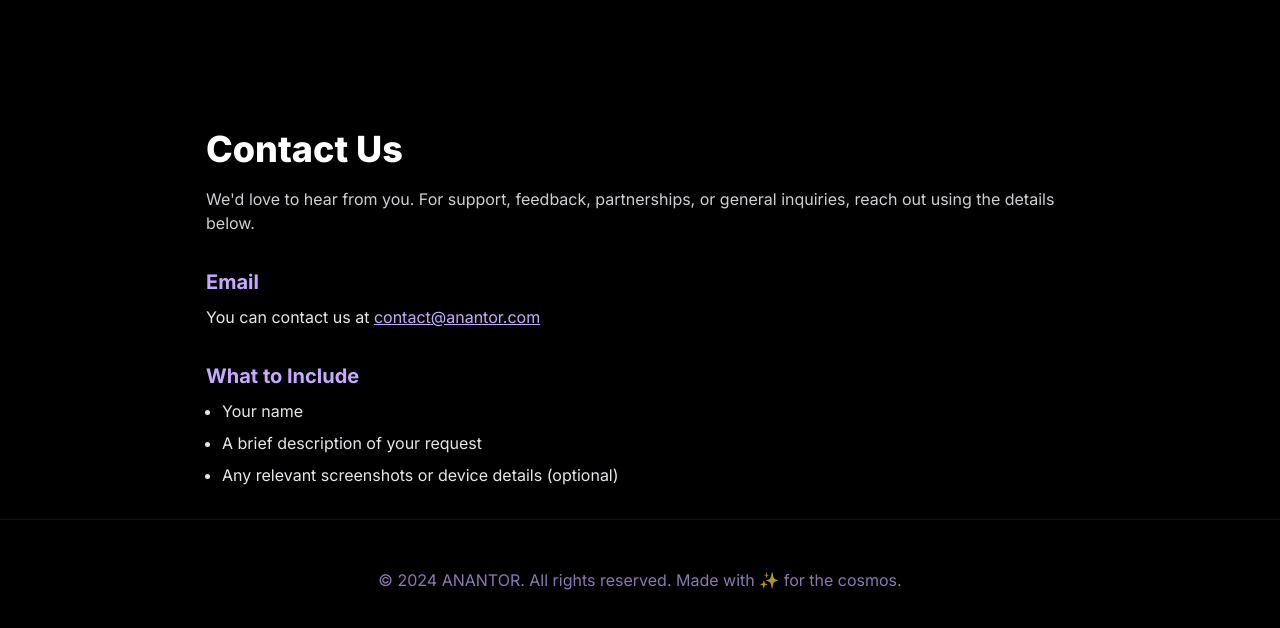
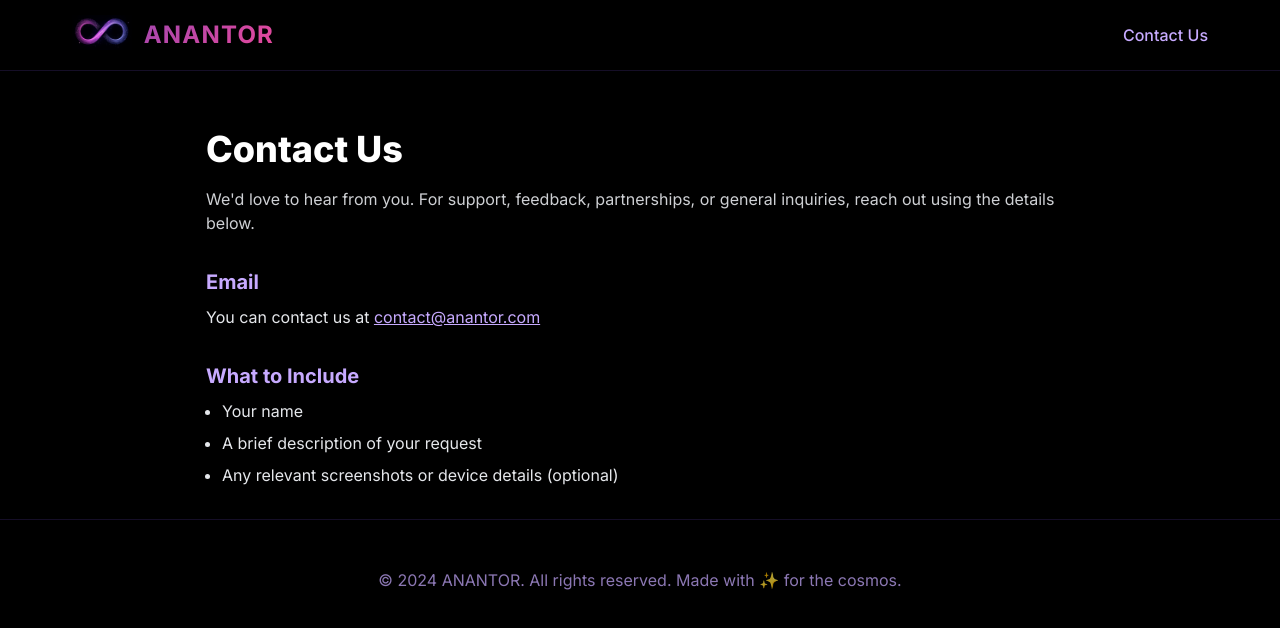
Before and after one commit to Abhay2012/anantor, a React (Vite) app: page /contact-us in a window 1280 px wide. Shown: the top 628 px of the page. Built offline with nearby package versions, Linux system fonts and the light colour scheme.

Commit message:
privacy policy and contact us

```diff
--- a/src/App.jsx
+++ b/src/App.jsx
@@ -1,4 +1,5 @@
 import { useState, useEffect } from 'react'
+import { Link } from 'react-router-dom'
 import './App.css'
 
 function App() {
@@ -86,12 +87,13 @@ function App() {
         <div className="container">
           <div className="logo-container">
             <div className="logo-wrapper">
+              <Link to="/">
                 <img
                   src="/anator_logo_transparent.png"
                   alt="ANANTOR Logo"
                   className={`logo-image ${isScrolled ? 'transitioning' : ''}`}
                 />
-              {/* <h1 className="logo">ANANTOR</h1> */}
+              </Link>
             </div>
             <p className="tagline">Your cosmic destiny awaits</p>
           </div>
@@ -102,7 +104,9 @@ function App() {
       <nav className={`fixed-navbar ${isScrolled ? 'visible' : ''}`}>
         <div className="navbar-content">
           <div className="navbar-logo">
+            <Link to="/">
               <img src="/anator_logo_transparent.png" alt="ANANTOR Logo" className="navbar-logo-image" />
+            </Link>
             <span className="navbar-logo-text">ANANTOR</span>
           </div>
           <div className="navbar-menu">
--- a/src/ContactUs.jsx
+++ b/src/ContactUs.jsx
@@ -1,8 +1,26 @@
 import React from 'react'
+import { Link } from 'react-router-dom'
 
 function ContactUs() {
   return (
     <div className="app" style={{ paddingTop: '6rem' }}>
+      {/* Permanent Fixed Navbar */}
+      <nav className={`fixed-navbar visible`}>
+        <div className="navbar-content">
+          <div className="navbar-logo">
+            <Link to="/">
+              <img src="/anator_logo_transparent.png" alt="ANANTOR Logo" className="navbar-logo-image" />
+            </Link>
+            <span className="navbar-logo-text">ANANTOR</span>
+          </div>
+          <div className="navbar-menu">
+            {/** <a href="#features" className="navbar-link">Features</a>
+            <a href="#download" className="navbar-link">Download</a> **/}
+            <a href="/contact-us" className="navbar-link">Contact Us</a>
+          </div>
+        </div>
+      </nav>
+
       <section className="container" style={{ maxWidth: 900, margin: '0 auto', padding: '2rem 1rem', color: '#e5e7eb' }}>
         <h1 className="hero-title" style={{ fontSize: '2.25rem', lineHeight: 1.2, marginBottom: '1rem' }}>Contact Us</h1>
         <p style={{ opacity: 0.9, marginBottom: '2rem' }}>
--- a/src/Privacy.jsx
+++ b/src/Privacy.jsx
@@ -1,8 +1,26 @@
 import React from 'react'
+import { Link } from 'react-router-dom'
 
 function Privacy() {
   return (
     <div className="app" style={{ paddingTop: '6rem' }}>
+      {/* Permanent Fixed Navbar */}
+      <nav className={`fixed-navbar visible`}>
+        <div className="navbar-content">
+          <div className="navbar-logo">
+            <Link to="/">
+              <img src="/anator_logo_transparent.png" alt="ANANTOR Logo" className="navbar-logo-image" />
+            </Link>
+            <span className="navbar-logo-text">ANANTOR</span>
+          </div>
+          <div className="navbar-menu">
+            {/** <a href="#features" className="navbar-link">Features</a>
+            <a href="#download" className="navbar-link">Download</a> **/}
+            <a href="/contact-us" className="navbar-link">Contact Us</a>
+          </div>
+        </div>
+      </nav>
+
       <section className="container" style={{ maxWidth: 900, margin: '0 auto', padding: '2rem 1rem', color: '#e5e7eb' }}>
         <h1 className="hero-title" style={{ fontSize: '2.25rem', lineHeight: 1.2, marginBottom: '1rem' }}>Privacy Policy</h1>
         <p style={{ opacity: 0.9, marginBottom: '2rem' }}>
```
Lines whose indentation alone changed are shown as unchanged.
